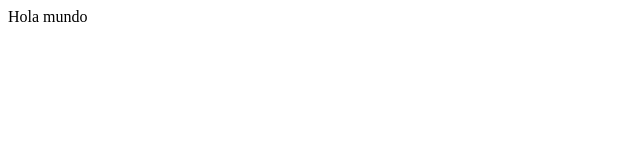
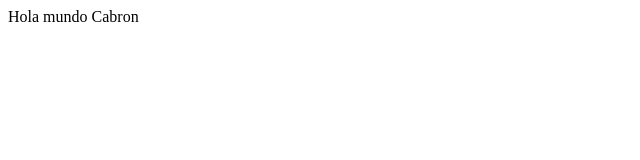
Before and after one commit to Fabizun/Proyect, a plain HTML site: page index.html in a window 1280 px wide. Shown: the full height of the page, 0-640 px from the left. Drawn offline with Linux system fonts and the light colour scheme.

Commit message:
Update index.html

```diff
--- a/index.html
+++ b/index.html
@@ -3,7 +3,7 @@
     <title> Inicio</title>
   </head>
   <body>
-    <div> <p> Hola mundo </p>
+    <div> <p> Hola mundo Cabron </p>
     </div>
   </body>
 </html>
```
